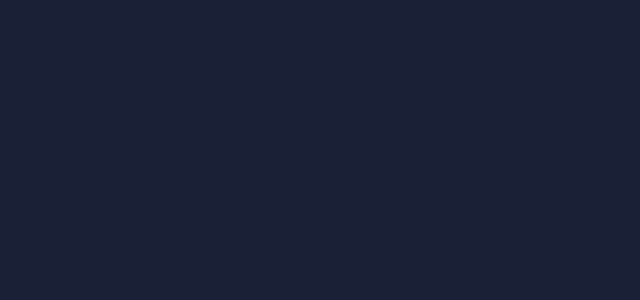
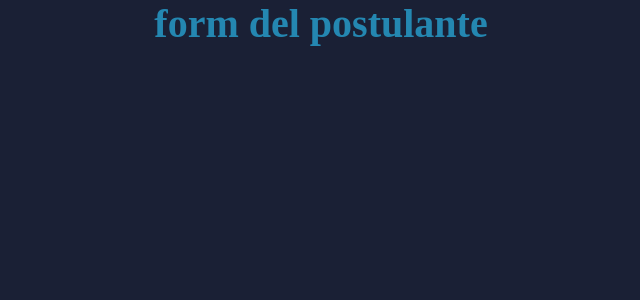
Before and after one commit to KarinaMendietta/smart_talent, a React (Create React App) app: page /form-postulante in a window 1280 px wide. Before the commit this address had no page. Shown: the top 300 px of the page, without its empty margins (319-959 px from the left). Built offline with nearby package versions, Linux system fonts and the light colour scheme.

Commit message:
creacion form postulante2 archivo

```diff
--- /dev/null
+++ b/src/pages/FormPostulante/index.js
@@ -0,0 +1,11 @@
+import React from "react";
+import { FormControl, InputLabel, Input, FormHelperText } from "@mui/material";
+
+const FormPostulante = () => {
+    return (
+        <h1> form del postulante </h1>
+
+    );
+};
+
+export default FormPostulante;
--- a/src/router/index.js
+++ b/src/router/index.js
@@ -8,6 +8,8 @@ import SignUp from "./../pages/SignUp";
 import Dashboard from "./../pages/Dashboard";
 import Tables from "./../pages/Tables";
 import Profile from "./../pages/Profile";
+import FormPostulante from "../pages/FormPostulante";
+
 // Importando Layouts
 import Main from "./../layouts/Main"
 import Private from "./../layouts/Private";
@@ -19,6 +21,8 @@ const Router = () => {
         {/* Route (Públicas) */}
         {/* Route para el usuario  */}
         <Route path="/" element={<Home />} />
+        <Route path="/form-postulante" element={<FormPostulante />} />
+
         {/* Route para la empresa  */}
         <Route path="/sign-in" element={<SignIn />} />
         <Route path="/sign-up" element={<SignUp />} />
```
Also changed, not shown: src/pages/FormAcademico/index.js (added).
